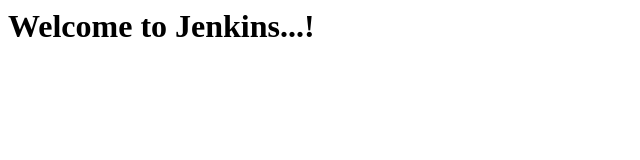
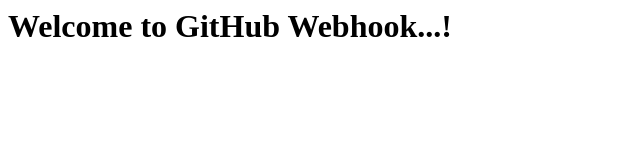
Before and after one commit to helpingpeopletolearn/sample-html, a plain HTML site: page index.html in a window 1280 px wide. Shown: the whole page, without its empty margins (0-640 px from the left). Drawn offline with Linux system fonts and the light colour scheme.

Commit message:
Update index.html

```diff
--- a/index.html
+++ b/index.html
@@ -1 +1 @@
-<h1> Welcome to Jenkins...! </h1>
+<h1> Welcome to GitHub Webhook...! </h1>
```
